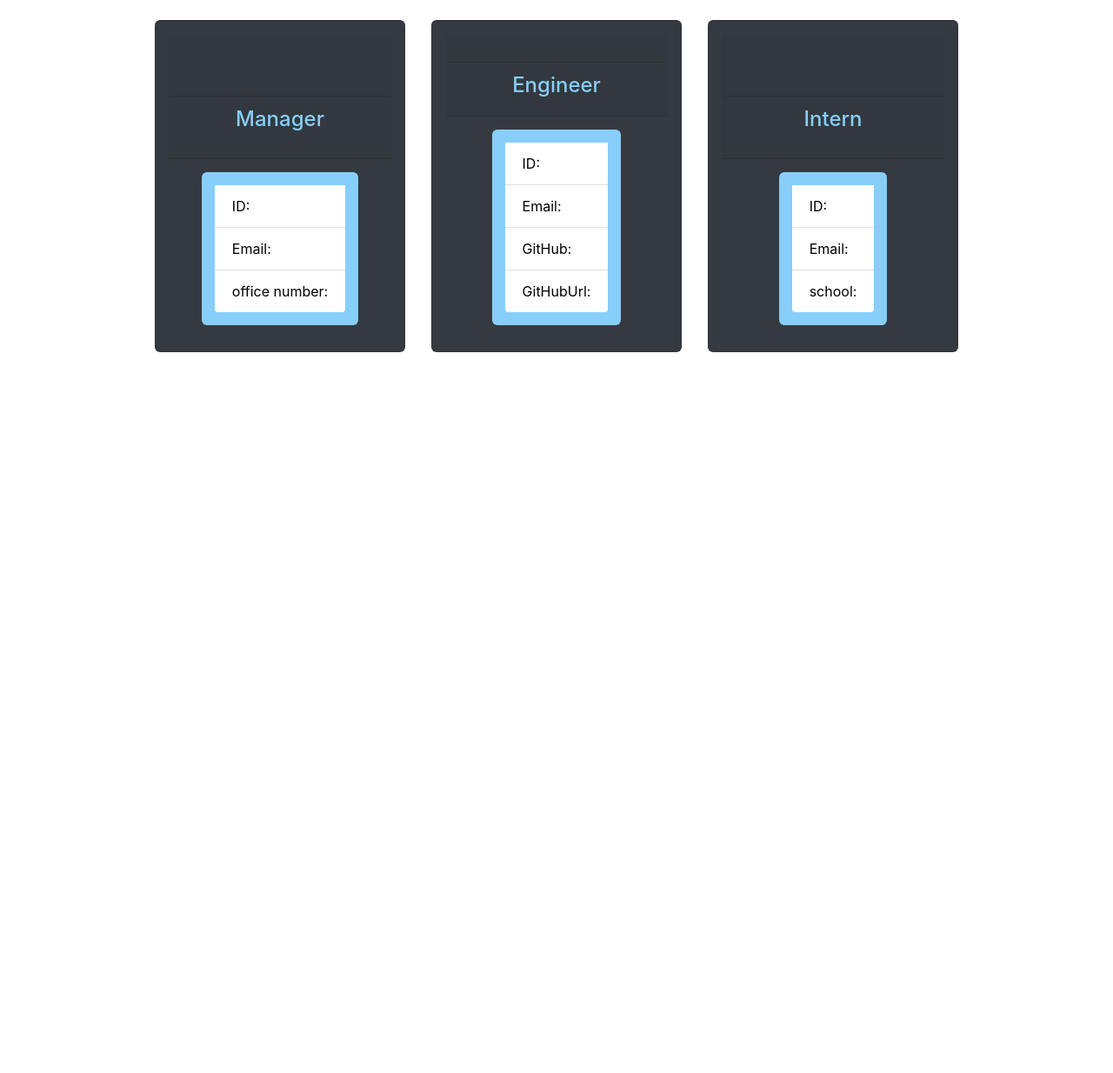
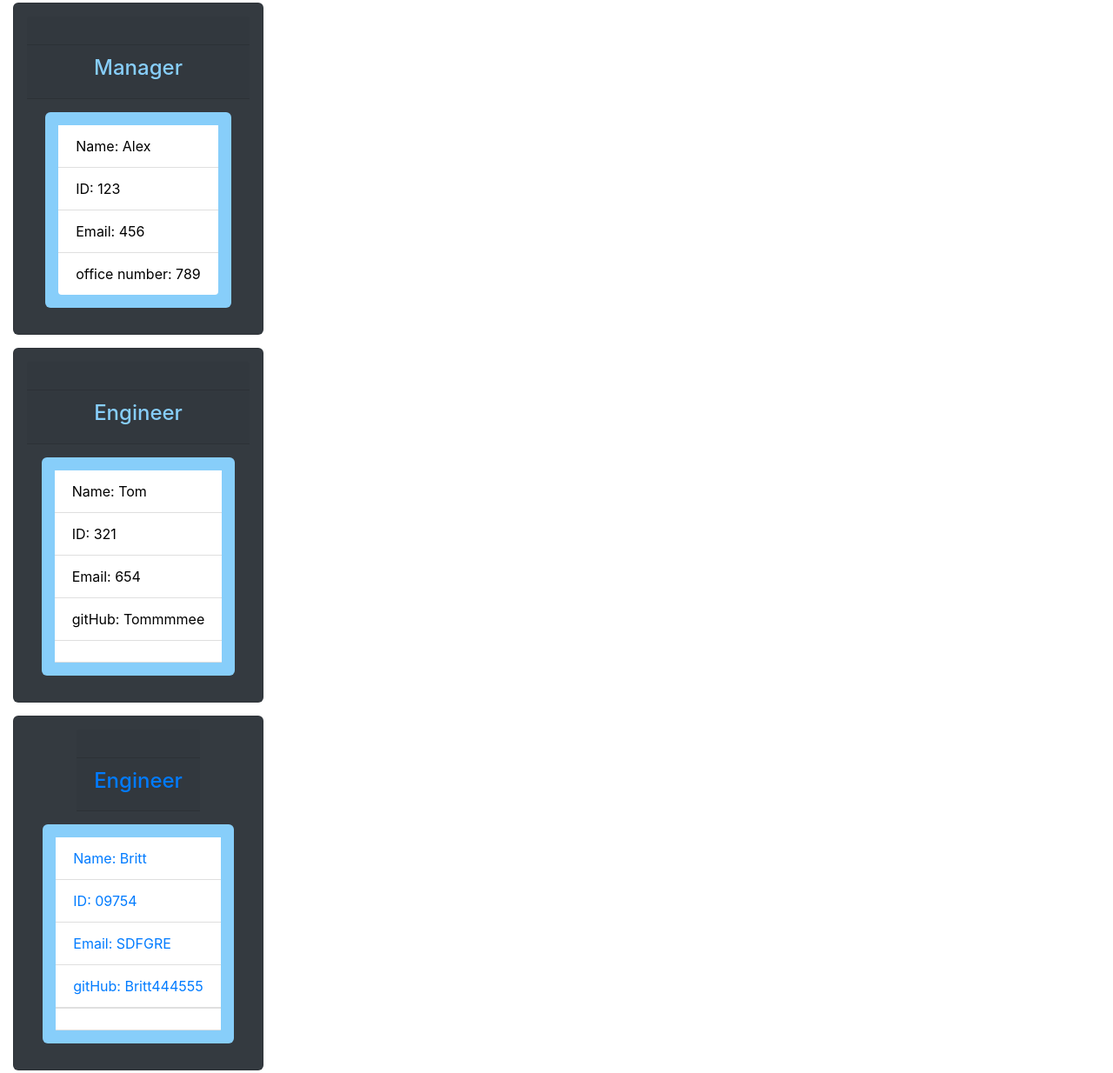
Before and after one commit to Aken00/Team-Profile-Generator, a website: page index.html in a window 1280 px wide. Shown: the part 94-1328 px from the top of the page at 87% size. Before the commit the page ends 800 px from the top, so only its background shows below. Drawn offline with nearby package versions, Linux system fonts and the light colour scheme.

Commit message:
syntax fix

```diff
--- a/index.html
+++ b/index.html
@@ -19,7 +19,7 @@
             </span>
         </nav>
 
-<div class="row">
+
 
         <div class="card bg-dark justify-content-center align-items-center" style="width: 18rem;">
             <div class="col card-header">
@@ -31,12 +31,12 @@
             </div>
 
             <ul class="list-group list-group-flush text">
-            <li class="list-group-item">ID: </li>
-            <li class="list-group-item">Email: </li>
-            <li class="list-group-item">office number: </li>
+                <li class="list-group-item">Name: Alex</li>
+                <li class="list-group-item">ID: 123</li>
+                <li class="list-group-item">Email: 456</li>
+                <li class="list-group-item"> office number: 789</li>
             </ul>
         </div>
-
         <div class="card bg-dark justify-content-center align-items-center" style="width: 18rem;">
             <div class="col card-header">
                 <h4></h4>
@@ -47,13 +47,30 @@
             </div>
 
             <ul class="list-group list-group-flush text">
-            <li class="list-group-item">ID: </li>
-            <li class="list-group-item">Email: </li>
-            <li class="list-group-item">GitHub: </li>
-            <li class="list-group-item">GitHubUrl: </li>
+                <li class="list-group-item">Name: Tom</li>
+                <li class="list-group-item">ID: 321</li>
+                <li class="list-group-item">Email: 654</li>
+                <li class="list-group-item"> gitHub: Tommmmee</li>
+                <li class="list-group-item"> <a href = "https://www.github.com/undefined" target= "_blank"</a></li>
             </ul>
         </div>
+        <div class="card bg-dark justify-content-center align-items-center" style="width: 18rem;">
+            <div class="col card-header">
+                <h4></h4>
+            </div>
 
+            <div class="col card-header">
+                <h4>Engineer</h4>
+            </div>
+
+            <ul class="list-group list-group-flush text">
+                <li class="list-group-item">Name: Britt</li>
+                <li class="list-group-item">ID: 09754</li>
+                <li class="list-group-item">Email: SDFGRE</li>
+                <li class="list-group-item"> gitHub: Britt444555</li>
+                <li class="list-group-item"> <a href = "https://www.github.com/undefined" target= "_blank"</a></li>
+            </ul>
+        </div>
         <div class="card bg-dark justify-content-center align-items-center" style="width: 18rem;">
             <div class="col card-header">
                 <h4></h4>
@@ -64,15 +81,14 @@
             </div>
 
             <ul class="list-group list-group-flush text">
-            <li class="list-group-item">ID: </li>
-            <li class="list-group-item">Email: </li>
-            <li class="list-group-item"> school: </li>
+                <li class="list-group-item">Name: Boo </li>
+                <li class="list-group-item">ID: type</li>
+                <li class="list-group-item">Email: ,knerve</li>
+                <li class="list-group-item"> school: Pawzzzz</li>
             </ul>
         </div>
 
     </div>
-
-
 
             <!-- Bootstrap for js -->
             <script src="https://stackpath.bootstrapcdn.com/bootstrap/4.4.1/js/bootstrap.min.js"
@@ -81,5 +97,7 @@
 
             <script src="https://code.jquery.com/jquery-3.5.1.js" integrity="sha256-QWo7LDvxbWT2tbbQ97B53yJnYU3WhH/C8ycbRAkjPDc="
             crossorigin="anonymous"></script>
+
+
         </body>
         </html>
```
Also changed, not shown: generateHTMLpage.js (+2 -8 lines), team.js (+2 -39 lines). Lines whose indentation alone changed are shown as unchanged.
